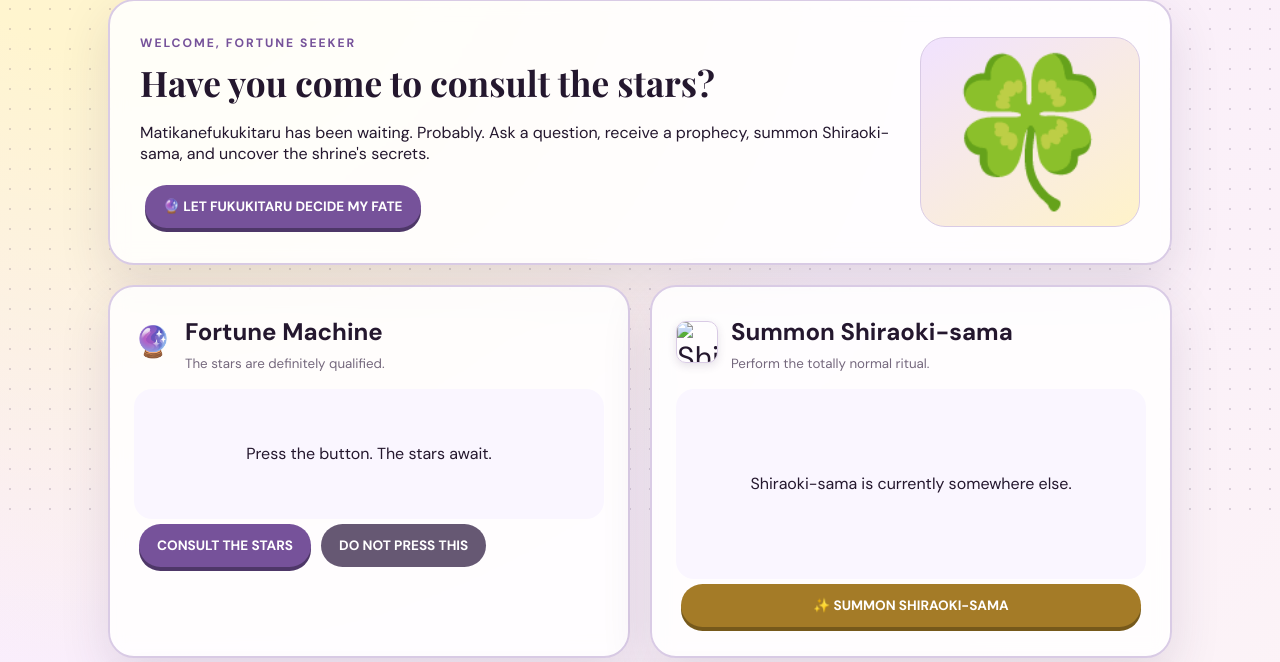
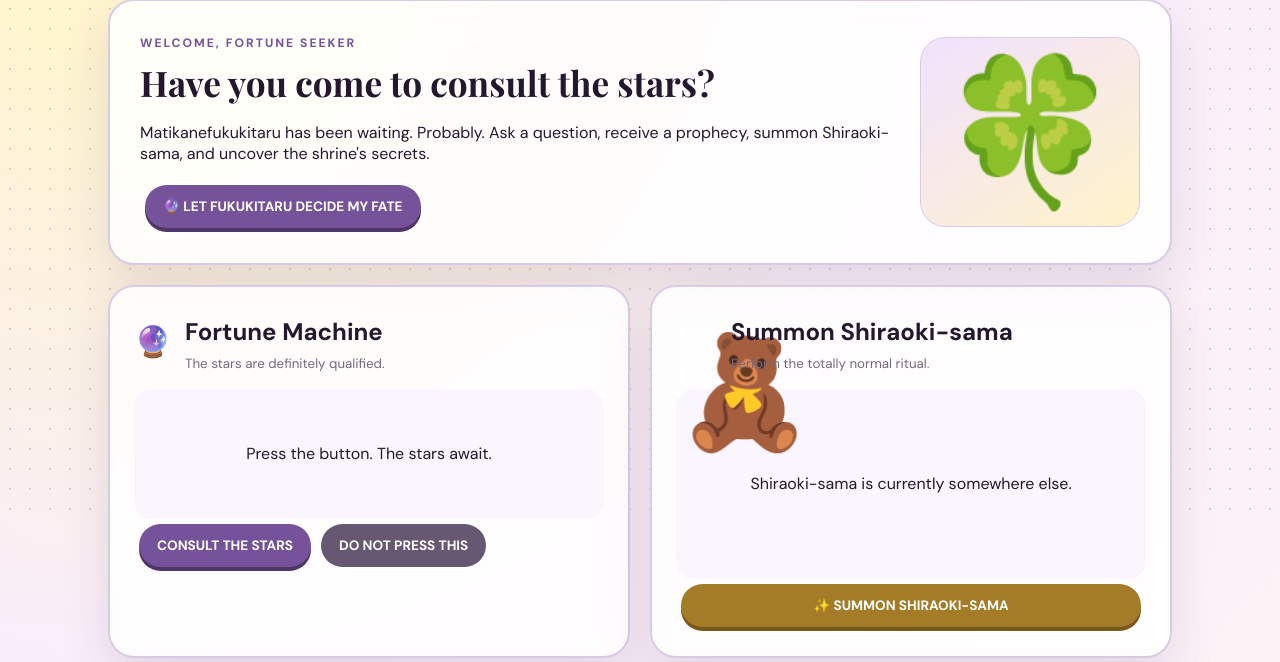
Before and after one commit to battlekitty61-png/Matikanefukukitaru-Shrine, a Flask app: page / in a window 1280 px wide. Shown: the part 281-943 px from the top of the page. Run offline with Flask 3, Linux system fonts and the light colour scheme.

Commit message:
Add robust Shiraoki-sama image fallback

```diff
--- a/templates/index.html
+++ b/templates/index.html
@@ -30,7 +30,7 @@
   <div class="actions"><button class="primary" onclick="getFortune()">CONSULT THE STARS</button><button class="ghost" onclick="suspiciousButton()">DO NOT PRESS THIS</button></div>
 </section>
 <section class="card summon-card">
-  <div class="section-title"><span class="plush-icon"><img src="{{ url_for('static', filename='images.jpeg') }}" alt="Shiraoki-sama plush"></span><div><h2>Summon Shiraoki-sama</h2><small>Perform the totally normal ritual.</small></div></div>
+  <div class="section-title"><span class="plush-icon"><img src="{{ url_for('static', filename='images.jpeg') }}" alt="Shiraoki-sama plush" onerror="if(!this.dataset.fallback){this.dataset.fallback='1';this.src='https://raw.githubusercontent.com/battlekitty61-png/Matikanefukukitaru-Shrine/main/static/images.jpeg?v=1'}else{this.style.display='none';this.parentElement.classList.add('fallback')}"></span><div><h2>Summon Shiraoki-sama</h2><small>Perform the totally normal ritual.</small></div></div>
   <div id="plushZone" class="plush-zone"><div class="plush-placeholder">Shiraoki-sama is currently somewhere else.</div></div>
   <button class="gold full" onclick="summon()">✨ SUMMON SHIRAOKI-SAMA</button>
 </section>
@@ -55,7 +55,7 @@
 </main>
 <footer>Made with excessive admiration for Matikanefukukitaru. 🍀</footer>
 <div id="toast" class="toast"></div>
-<div id="plushOverlay" class="plush-overlay" onclick="hidePlush()"><div class="plush-popup" onclick="event.stopPropagation()"><button class="close" onclick="hidePlush()">×</button><div class="big-plush"><img src="{{ url_for('static', filename='images.jpeg') }}" alt="Matikanefukukitaru plush" onerror="this.style.display='none';this.parentElement.classList.add('fallback')"></div><h2>SHIRAOKI-SAMA HAS ARRIVED.</h2><p>The ritual was successful. The plush has judged you favorably.</p></div></div>
+<div id="plushOverlay" class="plush-overlay" onclick="hidePlush()"><div class="plush-popup" onclick="event.stopPropagation()"><button class="close" onclick="hidePlush()">×</button><div class="big-plush"><img src="{{ url_for('static', filename='images.jpeg') }}" alt="Matikanefukukitaru plush" onerror="if(!this.dataset.fallback){this.dataset.fallback='1';this.src='https://raw.githubusercontent.com/battlekitty61-png/Matikanefukukitaru-Shrine/main/static/images.jpeg?v=1'}else{this.style.display='none';this.parentElement.classList.add('fallback')}"></div><h2>SHIRAOKI-SAMA HAS ARRIVED.</h2><p>The ritual was successful. The plush has judged you favorably.</p></div></div>
 <div id="forbidden" class="forbidden"><div><div class="forbidden-symbol">✦</div><h2>YOU WERE NOT SUPPOSED TO SEE THIS.</h2><p>LUCK LEVEL: 9999</p><p>The stars have noticed you.</p><button class="primary" onclick="closeForbidden()">ACCEPT YOUR DESTINY</button></div></div>
 <script src="{{ url_for('static', filename='app.js') }}"></script>
 </body>
```
